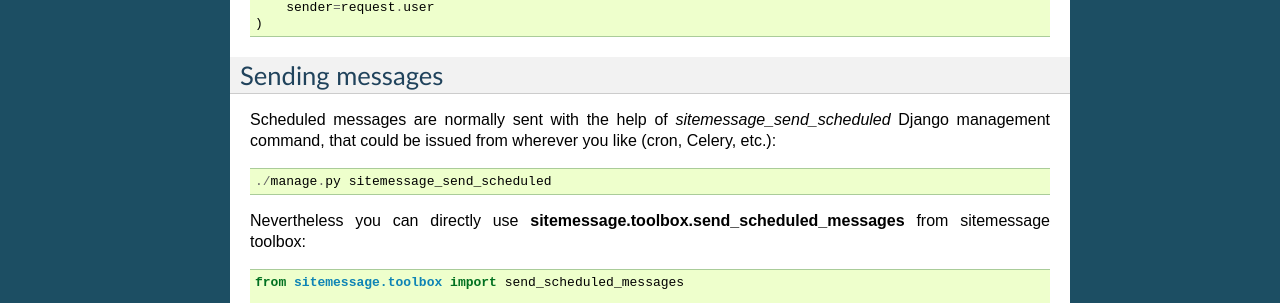
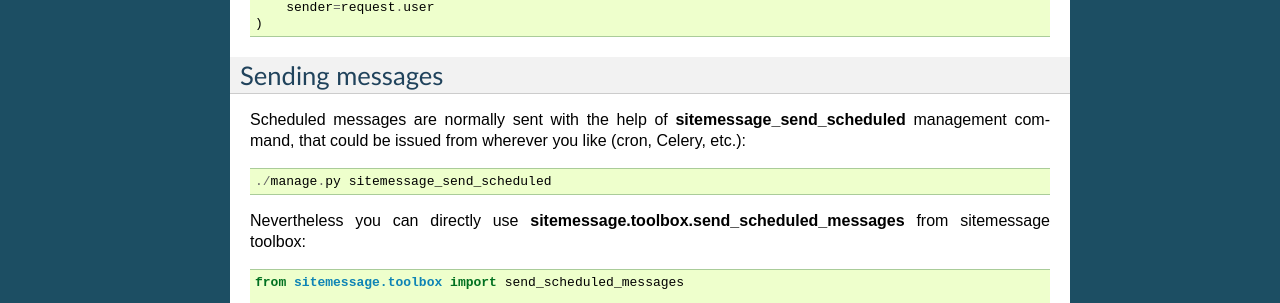
Before and after one commit to idlesign/django-sitemessage, a Sphinx documentation site: the page built from docs/source/toolbox.rst, in a window 1280 px wide. Shown: the part 917-1220 px from the top of the page. Built offline with Sphinx 7.4.7, drawn with Linux system fonts in a browser that asks for light colours; pages that are not in the unit, such as notebooks, are missing from menus.

Commit message:
Docs updated.

```diff
--- a/docs/source/index.rst
+++ b/docs/source/index.rst
@@ -28,7 +28,7 @@ Requirements
 ------------
 
 1. Python 2.7+, 3.2+
-2. Django 1.4
+2. Django 1.4+
 
 
 
--- a/docs/source/messengers.rst
+++ b/docs/source/messengers.rst
@@ -10,7 +10,7 @@ You can either use builtin classes or define your own.
 Helper functions
 ----------------
 
-.. autoclass:: sitemessage.utils
+.. automodule:: sitemessage.utils
     :members: register_messenger_objects, get_registered_messenger_objects, get_registered_messenger_object
 
 
@@ -22,7 +22,6 @@ Builtin messengers are available from **sitemessage.messengers**:
 
 .. automodule:: sitemessage.messengers
    :members:
-
 
 
 User defined messengers
--- a/docs/source/toolbox.rst
+++ b/docs/source/toolbox.rst
@@ -66,7 +66,7 @@ Scheduling messages
 Sending messages
 ----------------
 
-Scheduled messages are normally sent with the help of `sitemessage_send_scheduled` Django management command, that
+Scheduled messages are normally sent with the help of **sitemessage_send_scheduled** management command, that
 could be issued from wherever you like (cron, Celery, etc.)::
 
     ./manage.py sitemessage_send_scheduled
```
Also changed, not shown: README.rst (+18 -14 lines), docs/source/messages.rst (+7 -8 lines), 4 other files.
